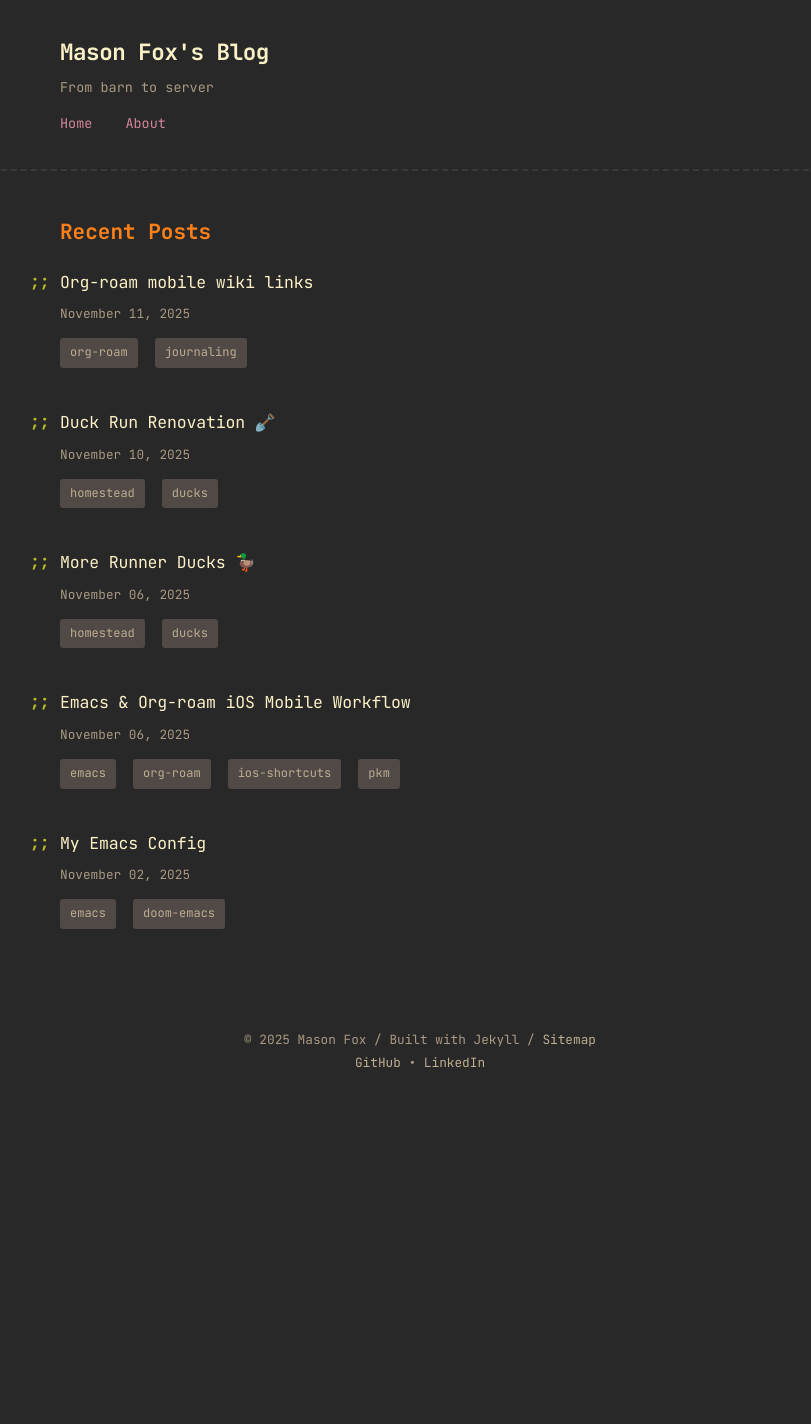
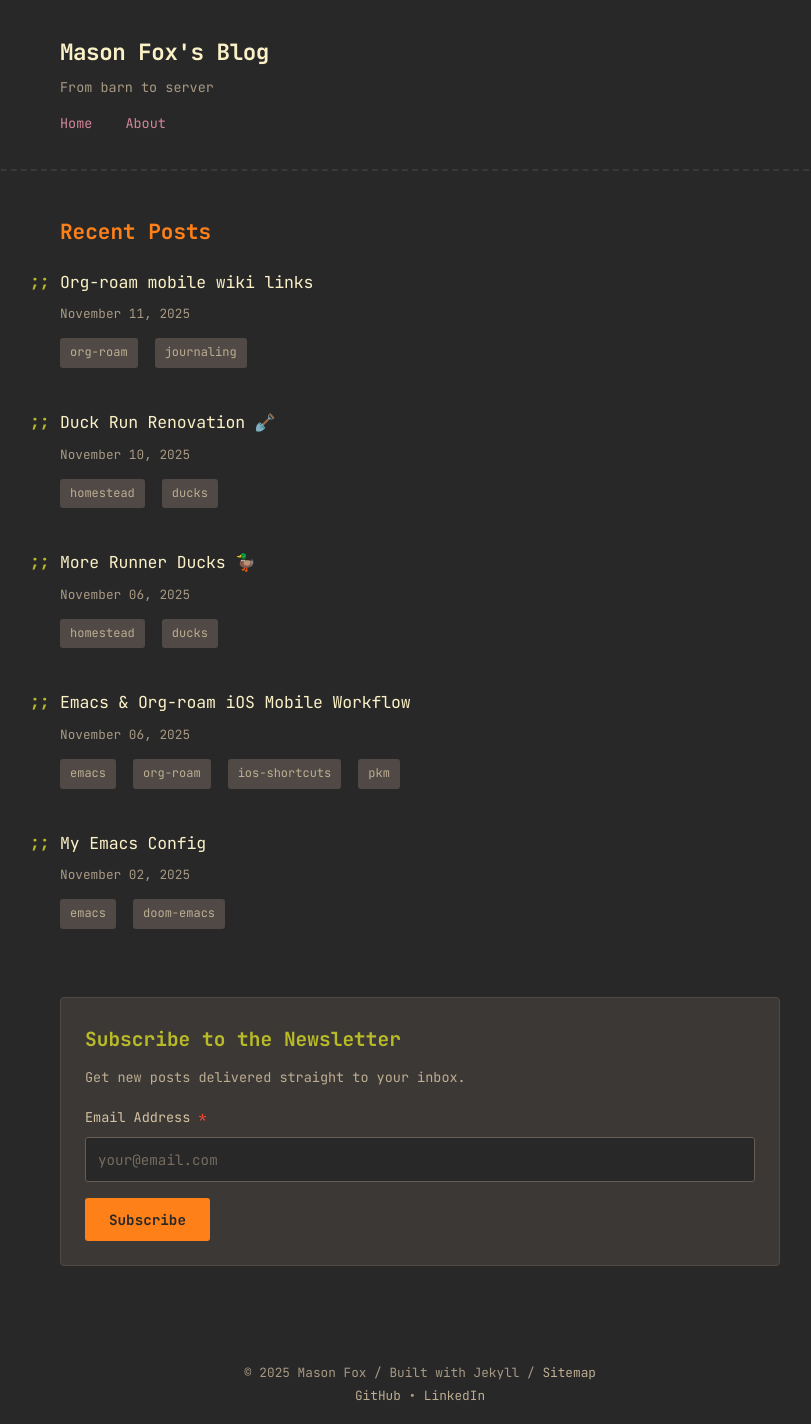
Before and after one commit to masonfox/blog, a Jekyll site: the page built from index.html, in a window 1280 px wide. Shown: the whole page, without its empty margins (220-1031 px from the left). Built offline with Jekyll 4.4.1, drawn with Linux system fonts in a browser that asks for light colours; before the commit the page ends 1091 px from its top, so only the background shows below that.

Commit message:
add newsletter signup

```diff
--- /dev/null
+++ b/_includes/newsletter.html
@@ -0,0 +1,18 @@
+<div class="newsletter-signup">
+  <form action="https://gmail.us21.list-manage.com/subscribe/post?u=be53efb1c4393f5111805489a&id=fa55ab56d6&f_id=00c1aae6f0" method="post" id="mc-embedded-subscribe-form" name="mc-embedded-subscribe-form" target="_blank">
+    <h2>Subscribe to the Newsletter</h2>
+    <p class="newsletter-description">Get new posts delivered straight to your inbox.</p>
+
+    <div class="newsletter-field">
+      <label for="mce-EMAIL">Email Address <span class="required">*</span></label>
+      <input type="email" name="EMAIL" id="mce-EMAIL" required placeholder="your@email.com">
+    </div>
+
+    <!-- real people should not fill this in and expect good things - do not remove this or risk form bot signups -->
+    <div aria-hidden="true" style="position: absolute; left: -5000px;">
+      <input type="text" name="b_be53efb1c4393f5111805489a_fa55ab56d6" tabindex="-1" value="">
+    </div>
+
+    <input type="submit" name="subscribe" id="mc-embedded-subscribe" value="Subscribe">
+  </form>
+</div>
--- a/_layouts/home.html
+++ b/_layouts/home.html
@@ -8,4 +8,6 @@ layout: default
   <h2>Recent Posts</h2>
 
   {% include post-list.html posts=site.posts show_excerpt=true empty_message="No posts yet. Check back soon!" %}
+
+  {% include newsletter.html %}
 </div>
--- a/_layouts/post.html
+++ b/_layouts/post.html
@@ -27,4 +27,6 @@ layout: default
   <div class="post-content">
     {{ content }}
   </div>
+
+  {% include newsletter.html %}
 </article>
--- a/assets/css/style.css
+++ b/assets/css/style.css
@@ -406,6 +406,88 @@ footer a:hover {
 .highlight .nf { color: var(--aqua); }
 .highlight .mi { color: var(--purple); }
 
+/* Newsletter signup */
+.newsletter-signup {
+  background: var(--bg1);
+  padding: 1.5rem;
+  border-radius: 4px;
+  margin-top: 4rem;
+  border: 1px solid var(--bg2);
+}
+
+.newsletter-signup h2 {
+  color: var(--green);
+  font-size: 1.3em;
+  margin-top: 0;
+  margin-bottom: 0.5rem;
+}
+
+.newsletter-description {
+  color: var(--fg3);
+  font-size: 0.9em;
+  margin-bottom: 1rem;
+}
+
+.newsletter-field {
+  margin-bottom: 1rem;
+}
+
+.newsletter-field label {
+  display: block;
+  color: var(--fg2);
+  margin-bottom: 0.5rem;
+  font-size: 0.9em;
+}
+
+.newsletter-field .required {
+  color: var(--red);
+}
+
+.newsletter-signup input[type="email"] {
+  width: 100%;
+  padding: 0.75rem;
+  background-color: var(--bg0);
+  border: 1px solid var(--bg3);
+  color: var(--fg1);
+  font-family: 'JetBrains Mono', monospace;
+  font-size: 0.95em;
+  border-radius: 3px;
+  transition: border-color 0.2s ease;
+}
+
+.newsletter-signup input[type="email"]:focus {
+  outline: none;
+  border-color: var(--orange);
+}
+
+.newsletter-signup input[type="email"]::placeholder {
+  color: var(--fg4);
+  opacity: 0.6;
+}
+
+.newsletter-signup input[type="submit"],
+.newsletter-signup button {
+  background-color: var(--orange);
+  color: var(--bg0);
+  border: none;
+  padding: 0.75rem 1.5rem;
+  font-family: 'JetBrains Mono', monospace;
+  font-size: 0.95em;
+  font-weight: bold;
+  cursor: pointer;
+  border-radius: 3px;
+}
+
+.newsletter-signup input[type="submit"]:hover,
+.newsletter-signup button:hover {
+  background-color: var(--yellow);
+}
+
+.newsletter-signup input[type="submit"]:active,
+.newsletter-signup button:active {
+  transform: translateY(0);
+}
+
 @media (max-width: 768px) {
   body {
     font-size: 14px;
@@ -423,4 +505,13 @@ footer a:hover {
   header h1 {
     font-size: 1.5em;
   }
+
+  .newsletter-signup {
+    padding: 1.5rem;
+    margin-top: 3rem;
+  }
+
+  .newsletter-signup h2 {
+    font-size: 1.2em;
+  }
 }
```
